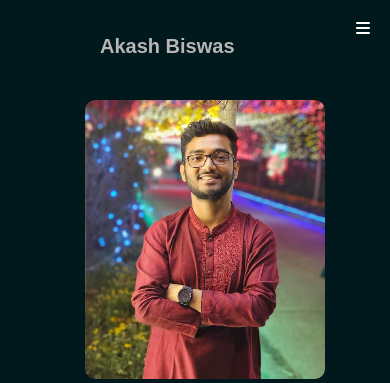
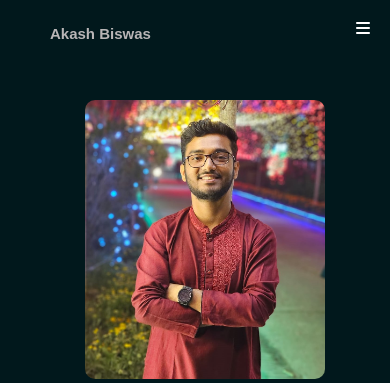
Before and after one commit to akash-kumar-biswas/Portfolio-Website, a PHP site: page / in a window 390 px wide. Shown: the top 383 px of the page. Run offline with PHP 8.4, Linux system fonts and the light colour scheme.

Commit message:
update css file

```diff
--- a/style.css
+++ b/style.css
@@ -81,8 +81,8 @@ nav{
 
 #name-top-left {
     position: absolute;
-    top: 35px;
-    left: 100px;
+    margin-top: 35px;
+    margin-left: 100px;
     font-size: 20px;
     font-weight: bold;
     color: #b8b5b6;
@@ -561,6 +561,16 @@ nav .fa-solid{
     right: 20px;
     top: 20px;
   }
+
+  #name-top-left {
+    position: absolute;
+    margin-top: 30px;
+    margin-left: 50px;
+    font-size: 20px;
+    font-weight: bold;
+    color: #b8b5b6;
+}
+
 }
 
 @media (max-width: 768px) {
@@ -605,6 +615,15 @@ nav .fa-solid{
         position: relative;
         right: -40px;
     }
+
+    #name-top-left {
+    position: absolute;
+    margin-top: -25px;
+    margin-left: 50px;
+    font-size:15px;
+    font-weight: bold;
+    color: #b8b5b6;
+}
 
     nav ul {
         position: static;
```
